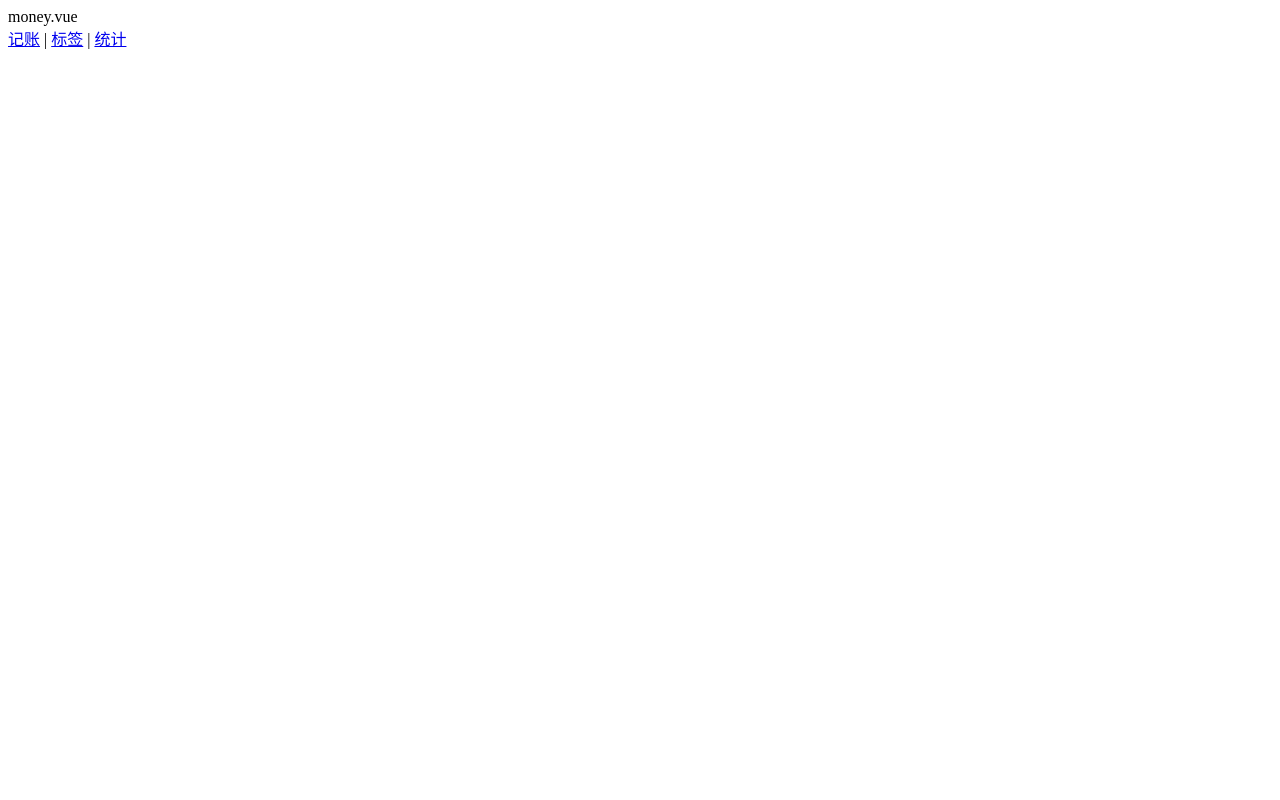
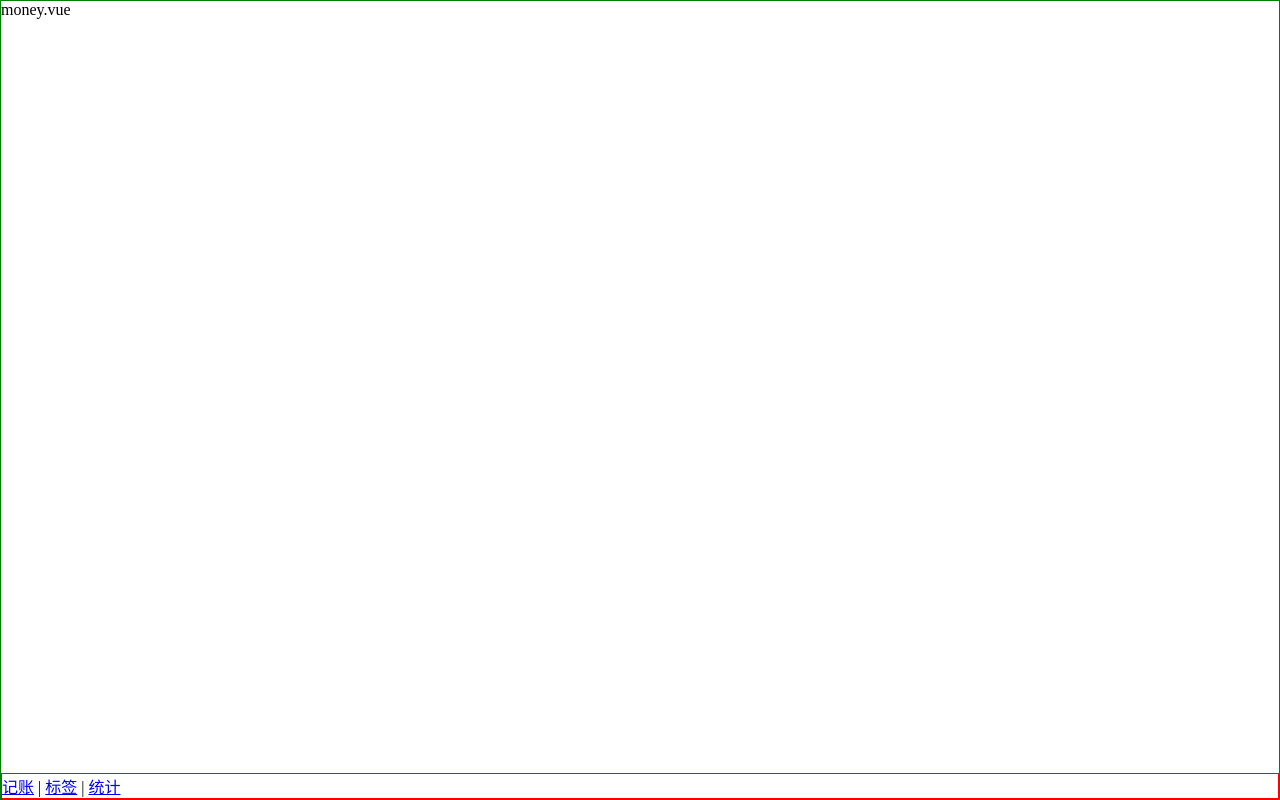
Before and after one commit to Righthand5/money, a Vue app: page /#/money in a window 1280 px wide. Built offline with nearby package versions, Linux system fonts and the light colour scheme.

Commit message:
布局money页面

```diff
--- a/src/App.vue
+++ b/src/App.vue
@@ -5,6 +5,10 @@
 </template>
 
 <style lang="scss">
+*{
+  margin: 0;padding: 0;
+  box-sizing: border-box;
+}
 #app {
   font-family: Avenir, Helvetica, Arial, sans-serif;
   -webkit-font-smoothing: antialiased;
--- a/src/components/Nav.vue
+++ b/src/components/Nav.vue
@@ -1,5 +1,5 @@
 <template>
-  <div>
+  <div class="nav">
     <router-link to="/money">记账</router-link>
     |
     <router-link to="/labels">标签</router-link>
@@ -15,5 +15,7 @@ export default {
 </script>
 
 <style lang="scss" scoped>
-
+  .nav{
+    border: 1px solid red;
+  }
 </style>
--- a/src/router/index.ts
+++ b/src/router/index.ts
@@ -1,6 +1,5 @@
 import Vue from 'vue';
 import VueRouter, {RouteConfig} from 'vue-router';
-import Home from '../views/Home.vue';
 import Money from '@/views/Money.vue';
 import Labels from '@/views/Labels.vue';
 import Statistics from '@/views/Statistics.vue';
--- a/src/views/Money.vue
+++ b/src/views/Money.vue
@@ -1,6 +1,8 @@
 <template>
-  <div>
+  <div class="nav-wrapper">
+    <div class="content">
     money.vue
+  </div>
   <Nav/>
   </div>
 </template>
@@ -12,5 +14,14 @@ export default {
 </script>
 
 <style lang="scss" scoped>
-
+.nav-wrapper{
+  border: 1px solid green;
+  display: flex;
+  flex-direction:column;
+  height:100vh;
+}
+.content{
+  overflow: auto;
+  flex-grow:1;//让蓝色的地方尽量占满
+}
 </style>
```
